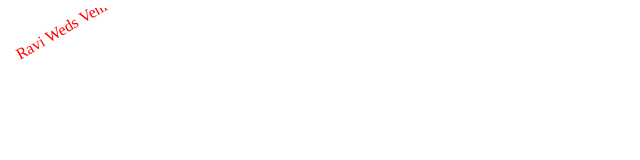
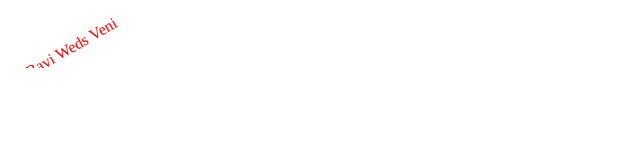
Before and after one commit to sunvizag/new, a website: page ravi.html in a window 1280 px wide. Shown: the whole page, without its empty margins (0-640 px from the left). Drawn offline with Linux system fonts and the light colour scheme.

Commit message:
Update ravi.html

```diff
--- a/ravi.html
+++ b/ravi.html
@@ -3,7 +3,7 @@
 <body>
 
 <svg height="60" width="200">
-  <text x="10" y="15" fill="red" transform="rotate(-30 80,30)">Ravi Weds Veni</text>
+  <text x="10" y="35" fill="red" transform="rotate(-30 80,30)">Ravi Weds Veni</text>
   Sorry, your browser does not support inline SVG.
 </svg>
 
```
